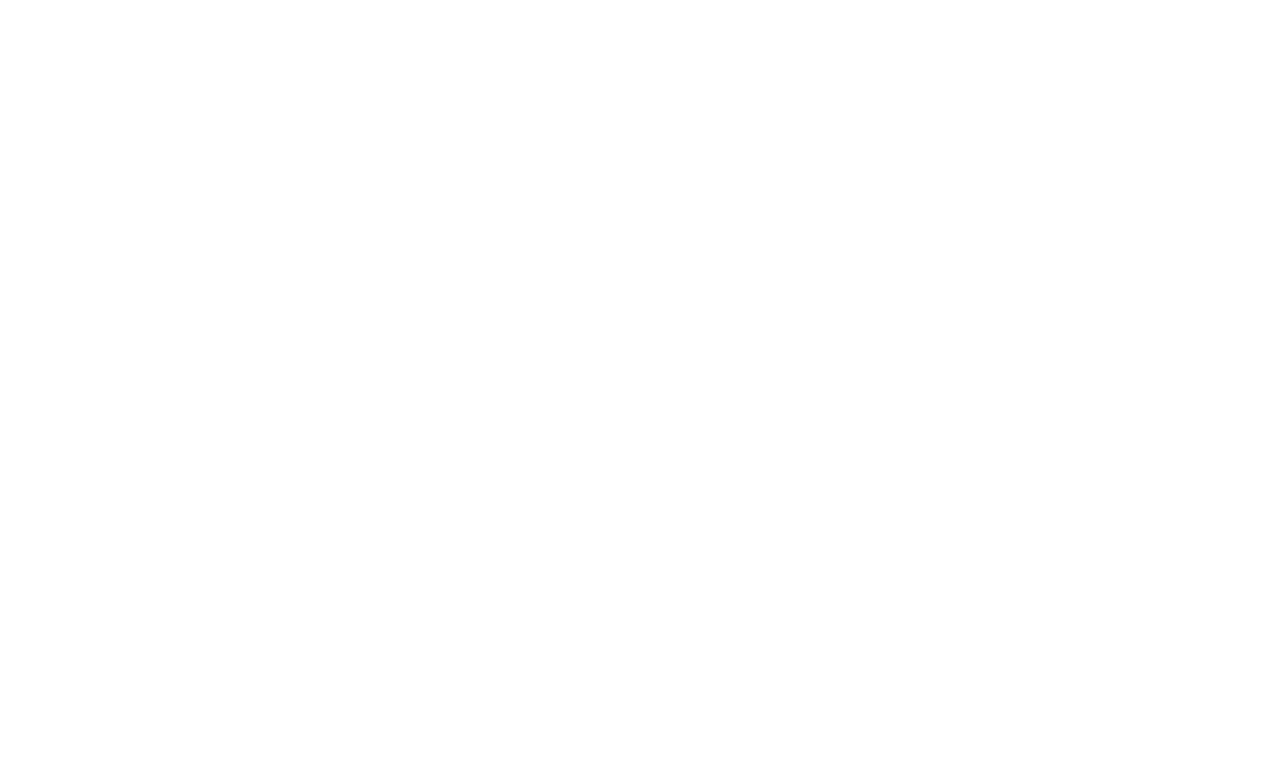
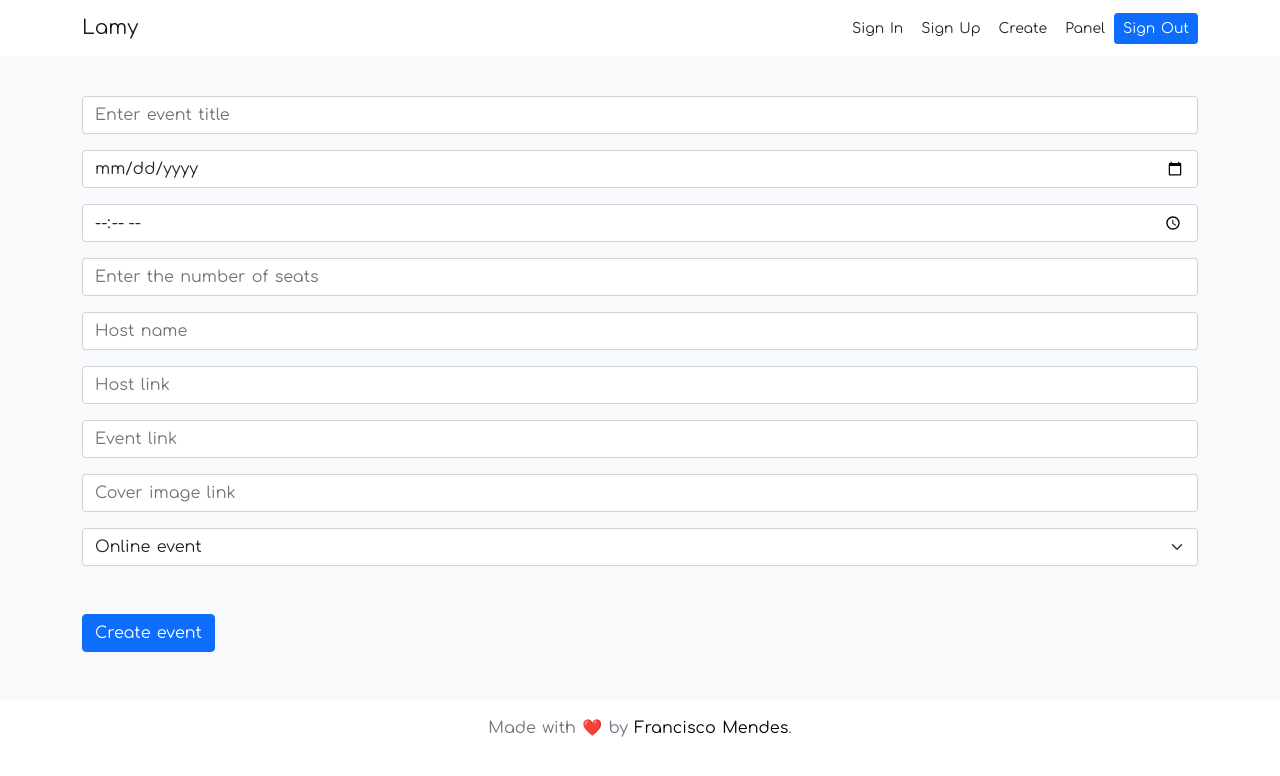
Before and after one commit to FranciscoMendes10866/upspot, a Nuxt app in the folder client/: page /create in a window 1280 px wide. Before the commit this address had no page. Shown: the top 776 px of the page. Built offline with nearby package versions, Linux system fonts and the light colour scheme.

Commit message:
created create page and updated navbar

```diff
--- a/client/components/Navbar.vue
+++ b/client/components/Navbar.vue
@@ -11,6 +11,9 @@
           </nuxt-link>
           <nuxt-link class="btn btn-sm bg-transparent" to="/register">
             Sign Up
+          </nuxt-link>
+          <nuxt-link class="btn btn-sm bg-transparent" to="/create">
+            Create
           </nuxt-link>
           <nuxt-link class="btn btn-sm bg-transparent" to="/panel">
             Panel
--- /dev/null
+++ b/client/pages/create.vue
@@ -0,0 +1,55 @@
+<template>
+  <div>
+    <!-- Navbar -->
+    <section>
+      <Navbar class="fixed-top" />
+    </section>
+    <!-- Page content -->
+    <section class="mt-5 py-5 bg-light">
+      <div class="container">
+        <input
+          type="text"
+          class="form-control"
+          placeholder="Enter event title"
+        />
+        <input type="date" class="form-control mt-3" />
+        <input type="time" class="form-control mt-3" />
+        <input
+          type="number"
+          class="form-control mt-3"
+          placeholder="Enter the number of seats"
+        />
+        <input type="text" class="form-control mt-3" placeholder="Host name" />
+        <input type="url" class="form-control mt-3" placeholder="Host link" />
+        <input type="text" class="form-control mt-3" placeholder="Event link" />
+        <input
+          type="url"
+          class="form-control mt-3 mb-3"
+          placeholder="Cover image link"
+        />
+        <select class="form-select">
+          <option value="1">Online event</option>
+          <option value="2">Physical location</option>
+        </select>
+        <button class="btn btn-primary mt-5">Create event</button>
+      </div>
+    </section>
+    <!-- Footer -->
+    <section>
+      <Footer />
+    </section>
+  </div>
+</template>
+
+<script lang="ts">
+import Vue from 'vue'
+import Navbar from '../components/Navbar.vue'
+import Footer from '../components/Footer.vue'
+
+export default Vue.extend({
+  components: {
+    Navbar,
+    Footer,
+  },
+})
+</script>
--- a/client/pages/event.vue
+++ b/client/pages/event.vue
@@ -46,17 +46,17 @@
             <div class="card border-0 shadow w px-3 py-3">
               <span class="text-muted mb-2">{{ event.type }}</span>
               <span>10:00 AM to 7:00 PM</span>
-              <button
-                v-if="event.attend === false"
-                class="btn btn-primary mt-3"
-              >
+              <button v-if="attend === null" class="btn btn-success mt-3">
+                Validate
+              </button>
+              <button v-if="attend === false" class="btn btn-primary mt-3">
                 Attend
               </button>
-              <button v-if="event.attend === true" class="btn btn-danger mt-3">
+              <button v-if="attend === true" class="btn btn-danger mt-3">
                 Not Attend
               </button>
               <a
-                v-if="event.attend === true"
+                v-if="attend === true"
                 :href="event.link"
                 target="blank"
                 class="btn btn-primary mt-2"
@@ -98,9 +98,9 @@
       current: 12,
       hostName: 'Instituto Superior Miguel Torga',
       hostURL: 'https://www.ismt.pt',
-      attend: true,
       link: 'https://discord.com/',
     },
+    attend: null,
   }),
 })
 </script>
--- a/client/pages/panel.vue
+++ b/client/pages/panel.vue
@@ -5,7 +5,7 @@
       <Navbar class="fixed-top" />
     </section>
     <!-- Page content -->
-    <h1 class="mt-5 py-5 px-5">Panel</h1>
+    <h1 class="mt-5 py-5 px-5">My events</h1>
     <!-- Footer -->
     <section>
       <Footer />
```
